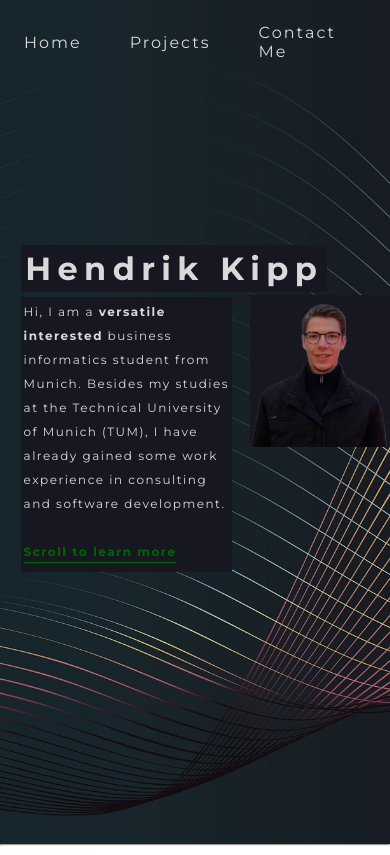
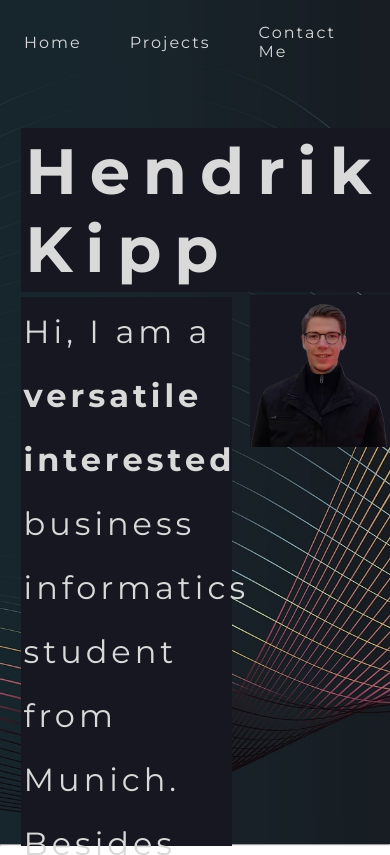
Before and after one commit to HendrikKipp/cse134-hw3, a plain HTML site: page index.html in a window 390 px wide. Shown: the top 855 px of the page. Drawn offline with Linux system fonts and the light colour scheme.

Commit message:
Changes description

```diff
--- a/stylesheet.css
+++ b/stylesheet.css
@@ -94,6 +94,7 @@ header h1{
     font-weight: bold;
     font-size: 3.5rem; /* fallback */
     font-size: 7.5vh;
+    font-size: 400%;
     letter-spacing: 0.2em;
     background-color: var(--background-color);
     margin-bottom: 1%;
@@ -105,6 +106,7 @@ header p{
     color: var(--text-color-light, white);
     font-size: 1.25rem;
     font-size: 2.5vh;
+    font-size: 200%;
     letter-spacing: 0.125em;
     font-weight: normal;
     line-height: 2em;
@@ -151,10 +153,6 @@ header picture img{
         padding: 0 0 0 10%;
     }
 
-    header p{
-        font-size: 1rem;
-    }
-
     header picture img{
         align-self: start;
     }
@@ -168,14 +166,6 @@ header picture img{
         max-height: 100%;
         grid-template-columns: 60% 40%;
         padding: 0 0 0 10%;
-    }
-
-    header h1{
-        font-size: 2rem;
-    }
-
-    header p{
-        font-size: 0.75rem;
     }
 
     header picture img{
```
